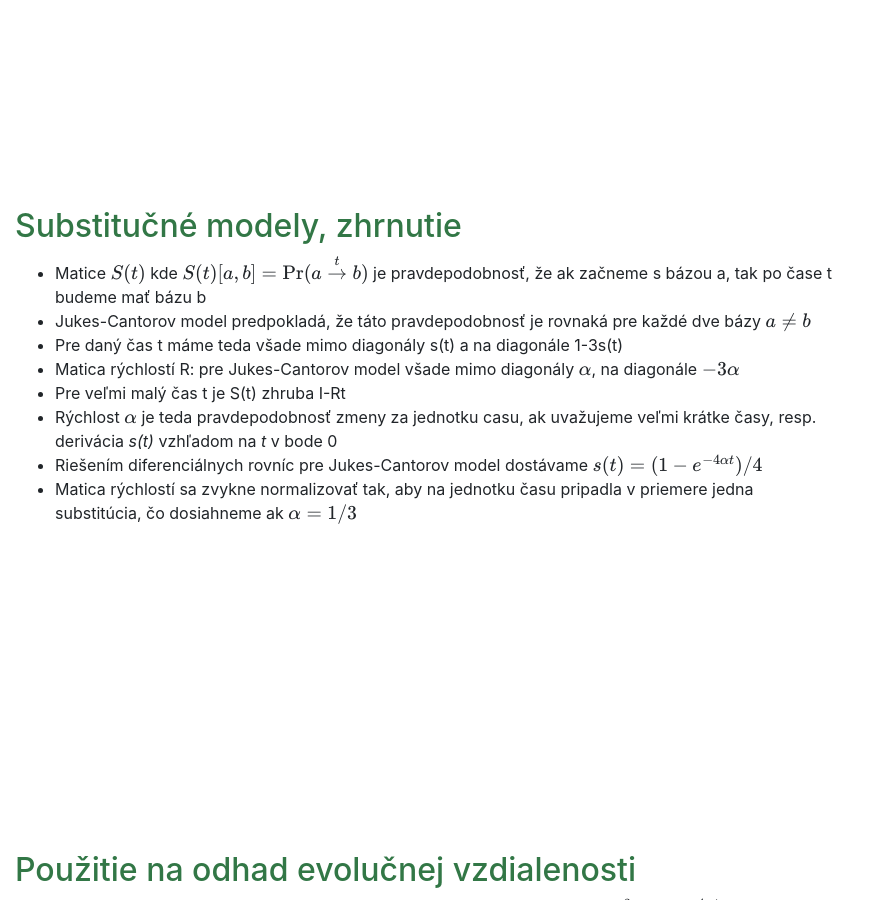
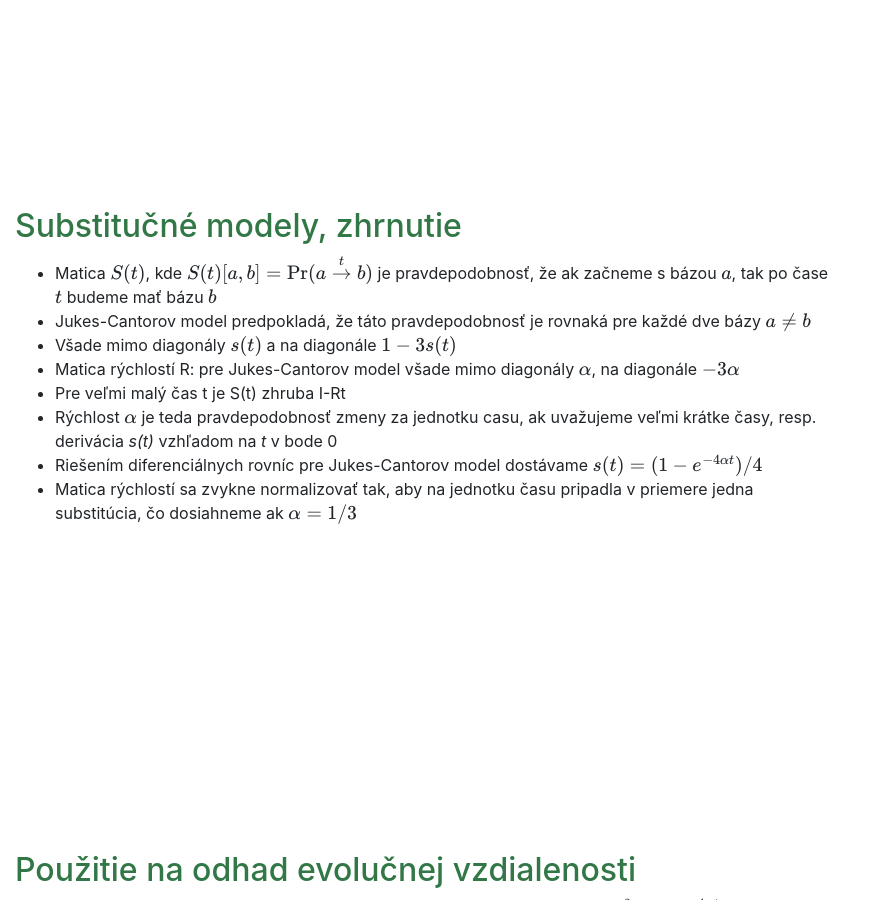
Before and after one commit to fmfi-compbio/mbi, a Jekyll site: the page built from notes/ci-chains-slides.md, in a window 1280 px wide and 900 px high, scrolled down 13793 px. Shown: the whole window, without its empty margins (0-879 px from the left). Built offline with Jekyll 4.4.1, drawn with Linux system fonts in a browser that asks for light colours; nearby versions of some CDN libraries; our own code applies the rules of GitHub Pages for plain Markdown files.

Commit message:
ci-chains

````diff
--- a/notes/ci-chains-slides.md
+++ b/notes/ci-chains-slides.md
@@ -738,13 +738,13 @@ Pre veľmi malé časy: $S(t)\approx I+Rt$
 
 ## Substitučné modely, zhrnutie
 
-- Matice $S(t)$ kde $S(t)[a,b]=\Pr(a\stackrel{t}{\rightarrow} b)$ je
-  pravdepodobnosť, že ak začneme s bázou a, tak po čase t budeme mať
-  bázu b
+- Matica $S(t)$, kde $S(t)[a,b]=\Pr(a\stackrel{t}{\rightarrow} b)$ je
+  pravdepodobnosť, že ak začneme s bázou $a$, tak po čase $t$ budeme mať
+  bázu $b$
 - Jukes-Cantorov model predpokladá, že táto pravdepodobnosť je rovnaká
   pre každé dve bázy $a\ne b$
-- Pre daný čas t máme teda všade mimo diagonály s(t) a na diagonále
-  1-3s(t)
+- Všade mimo diagonály $s(t)$ a na diagonále
+  $1-3s(t)$
 - Matica rýchlostí R: pre Jukes-Cantorov model všade mimo diagonály
   $\alpha$, na diagonále $-3\alpha$
 - Pre veľmi malý čas t je S(t) zhruba I-Rt
@@ -858,6 +858,23 @@ $R=\left(\begin{array}{cccc}
 \beta & \alpha & \beta & -2\beta-\alpha
 \end{array}\right)$
 
+```
+
+
+
+
+
+
+
+
+
+
+
+
+
+
+```
+
 ##  Model **HKY85** (Hasegawa, Kishino & Yano, 1985)
 
 Umožňuje aj rôzne pravdepodobnosti A, C, G a T v ekvilibriu (pre $t\to\infty$).
@@ -868,7 +885,6 @@ Umožňuje aj rôzne pravdepodobnosti A, C, G a T v ekvilibriu (pre $t\to\infty$
 - Matica rýchlostí:
   - $\mu_{x,y} =  \kappa \pi_y$ ak mutácia x-\>y je tranzícia,
   - $\pi_y$ ak mutácia x-\>y je transverzia
-
 
 ```
 
````
Also changed, not shown: Materials.md (+26 -19 lines), notes/ci-chains.md (+4 -4 lines).
